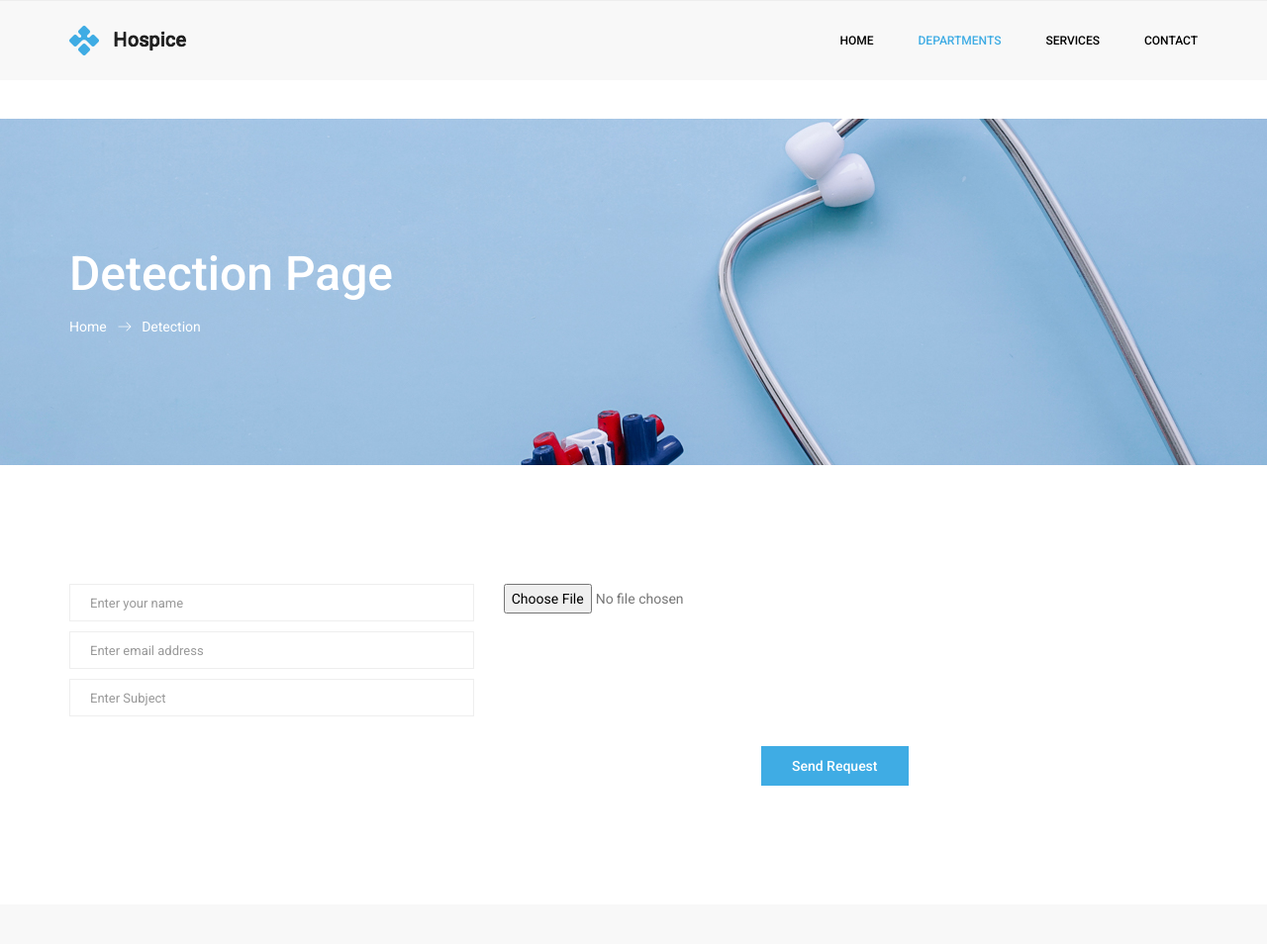
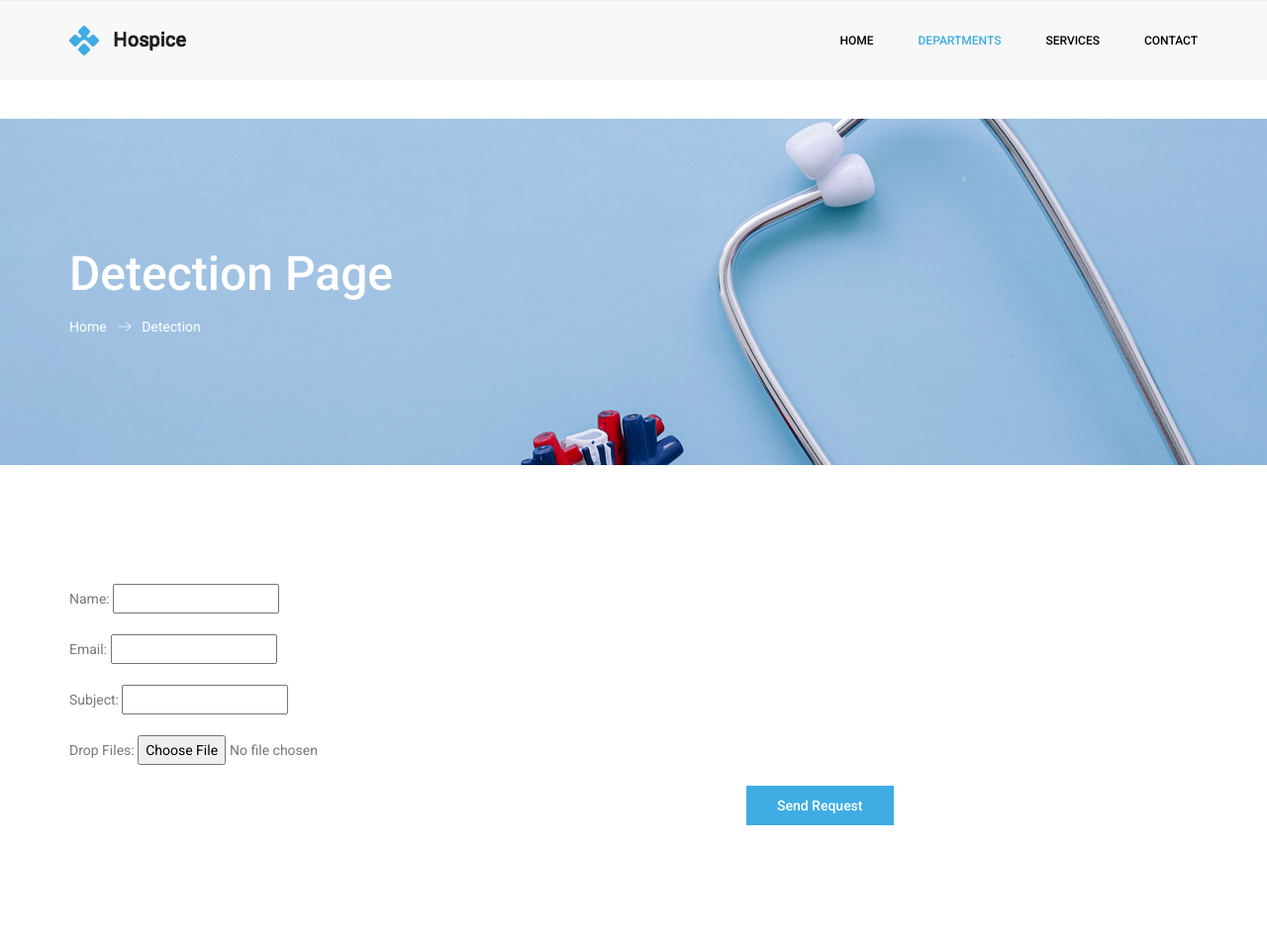
Before and after one commit to yaroslavklymchuk/MedicalAI, a Django app: page /detection/ in a window 1280 px wide. Shown: the whole page at 99% size. Before the commit the page ends 794 px from the top, so only its background shows below. Run offline with Django 3.2, Linux system fonts and the light colour scheme; some libraries are stand-ins or nearby versions.

Commit message:
add working forms, make first migration into db sqlite

```diff
--- a/medical_cases_recognition/medical_cases_recognition/apps/detection/admin.py
+++ b/medical_cases_recognition/medical_cases_recognition/apps/detection/admin.py
@@ -1 +1,5 @@
 from django.contrib import admin
+
+from .models import DetectionModel
+
+admin.site.register(DetectionModel)
--- /dev/null
+++ b/medical_cases_recognition/medical_cases_recognition/apps/detection/forms.py
@@ -0,0 +1,13 @@
+from django import forms
+from .models import DetectionModel
+
+
+class DetectionForm(forms.ModelForm):
+
+    class Meta:
+        model = DetectionModel
+        exclude = [""]
+
+    def __init__(self, *args, **kwargs):
+        super(DetectionForm, self).__init__(*args, **kwargs)
+        self.fields['img_to_detect'].required = False
--- a/medical_cases_recognition/medical_cases_recognition/apps/detection/models.py
+++ b/medical_cases_recognition/medical_cases_recognition/apps/detection/models.py
@@ -1 +1,8 @@
 from django.db import models
+
+
+class DetectionModel(models.Model):
+    name = models.CharField(name='name', max_length=150)
+    email = models.EmailField(name='email')
+    subject = models.CharField(name='subject', max_length=150)
+    img_to_detect = models.ImageField(verbose_name='Drop Files', upload_to='images', null=True)
--- a/medical_cases_recognition/medical_cases_recognition/apps/detection/views.py
+++ b/medical_cases_recognition/medical_cases_recognition/apps/detection/views.py
@@ -1,5 +1,16 @@
+from django.http import HttpResponse
 from django.shortcuts import render
+from .forms import DetectionForm
 
 
 def ResponseForDetection(request):
-    return render(request, "detect.html", locals())
+    if request.method == 'POST':
+        form = DetectionForm(request.POST)
+        if form.is_valid():
+            form.save()
+            return render(request, "detect.html", {'form': form})
+        else:
+            return HttpResponse('image upload failed with errors: {}'.format(form.errors))
+    else:
+        form = DetectionForm()
+    return render(request, "detect.html", {'form': form})
--- a/medical_cases_recognition/medical_cases_recognition/apps/templates/detect.html
+++ b/medical_cases_recognition/medical_cases_recognition/apps/templates/detect.html
@@ -82,27 +82,13 @@
     <!--================End Banner Area =================-->
 
     <!--================Contact Area =================-->
-    <section class="contact_area p_120">
+<section class="contact_area p_120">
         <div class="container">
             <div class="row">
                 <div class="col-lg-9">
-                    <form class="row contact_form" action="contact_process.php" method="post" id="contactForm" novalidate="novalidate">
-                        <div class="col-md-6">
-                            <div class="form-group">
-                                <input type="text" class="form-control" id="name" name="name" placeholder="Enter your name">
-                            </div>
-                            <div class="form-group">
-                                <input type="email" class="form-control" id="email" name="email" placeholder="Enter email address">
-                            </div>
-                            <div class="form-group">
-                                <input type="text" class="form-control" id="subject" name="subject" placeholder="Enter Subject">
-                            </div>
-                        </div>
-                        <div class="col-md-6">
-                            <div class="form-group">
-                                <input type="file" name="file">
-                            </div>
-                        </div>
+                    <form method="post">
+                        {{ form.as_p }}
+                        {% csrf_token %}
                         <div class="col-md-12 text-right">
                             <button type="submit" value="submit" class="btn submit_btn">Send Request</button>
                         </div>
@@ -122,7 +108,7 @@
                         <i class="fa fa-close"></i>
                     </button>
                     <h2>Thank you</h2>
-                    <p>Your message is successfully sent...</p>
+                    <p>Your request is successfully sent...</p>
                 </div>
             </div>
         </div>
--- a/medical_cases_recognition/medical_cases_recognition/urls.py
+++ b/medical_cases_recognition/medical_cases_recognition/urls.py
@@ -14,8 +14,10 @@
     2. Add a URL to urlpatterns:  path('blog/', include('blog.urls'))
 """
 from django.contrib import admin
-from django.urls import path
+from django.conf import settings
 from django.conf.urls import url, include
+from django.conf.urls.static import static
+from django.contrib.staticfiles.urls import staticfiles_urlpatterns
 
 
 urlpatterns = [
@@ -25,3 +27,6 @@
     url(r'^services/', include('medical_cases_recognition.apps.services.urls')),
     url(r'^detection/', include('medical_cases_recognition.apps.detection.urls'))
 ]
+
+urlpatterns += static(settings.MEDIA_URL, document_root=settings.MEDIA_ROOT)
+urlpatterns += staticfiles_urlpatterns()
```
Also changed, not shown: medical_cases_recognition/medical_cases_recognition/settings.py (+7 -1 lines), medical_cases_recognition/db.sqlite3.
